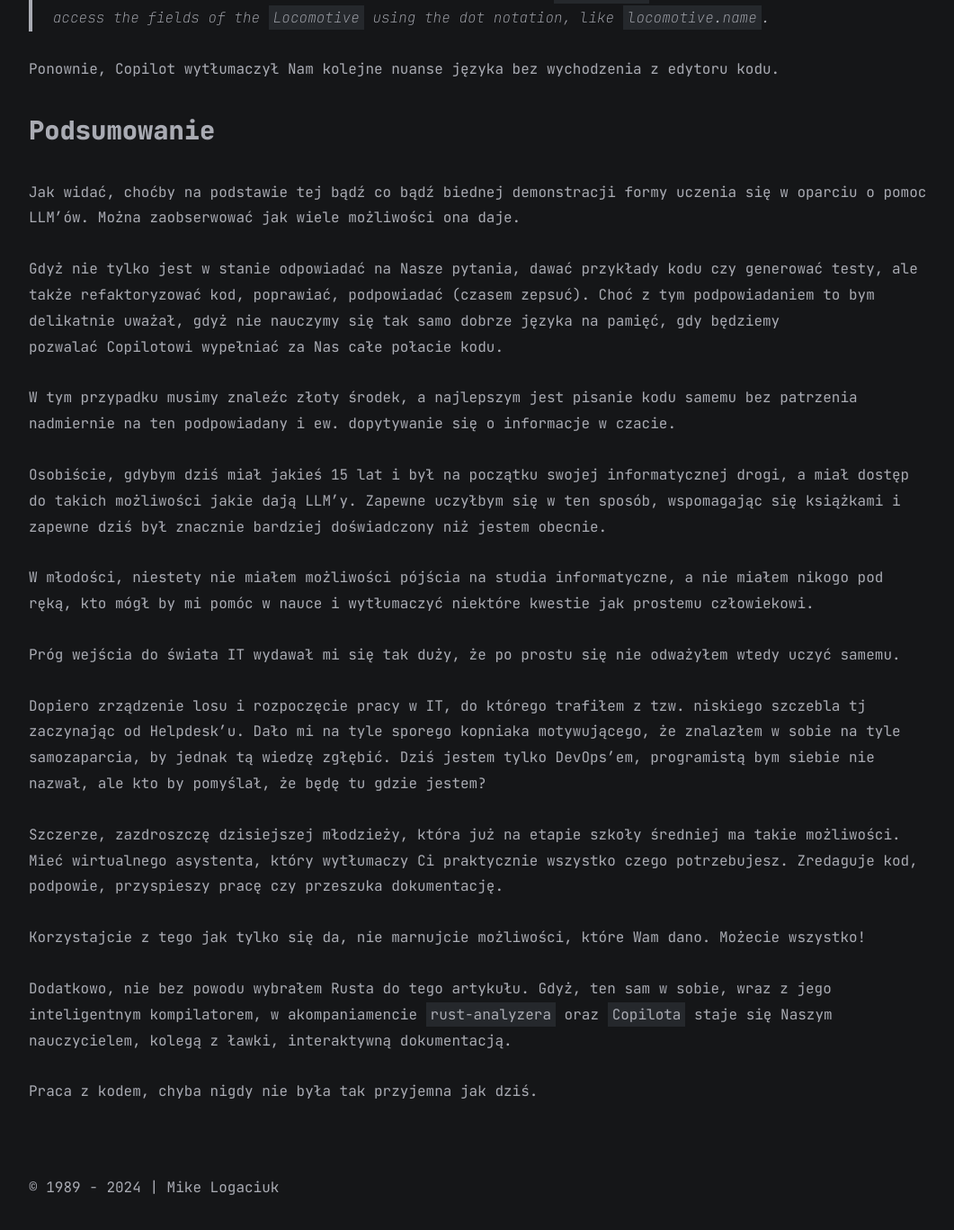
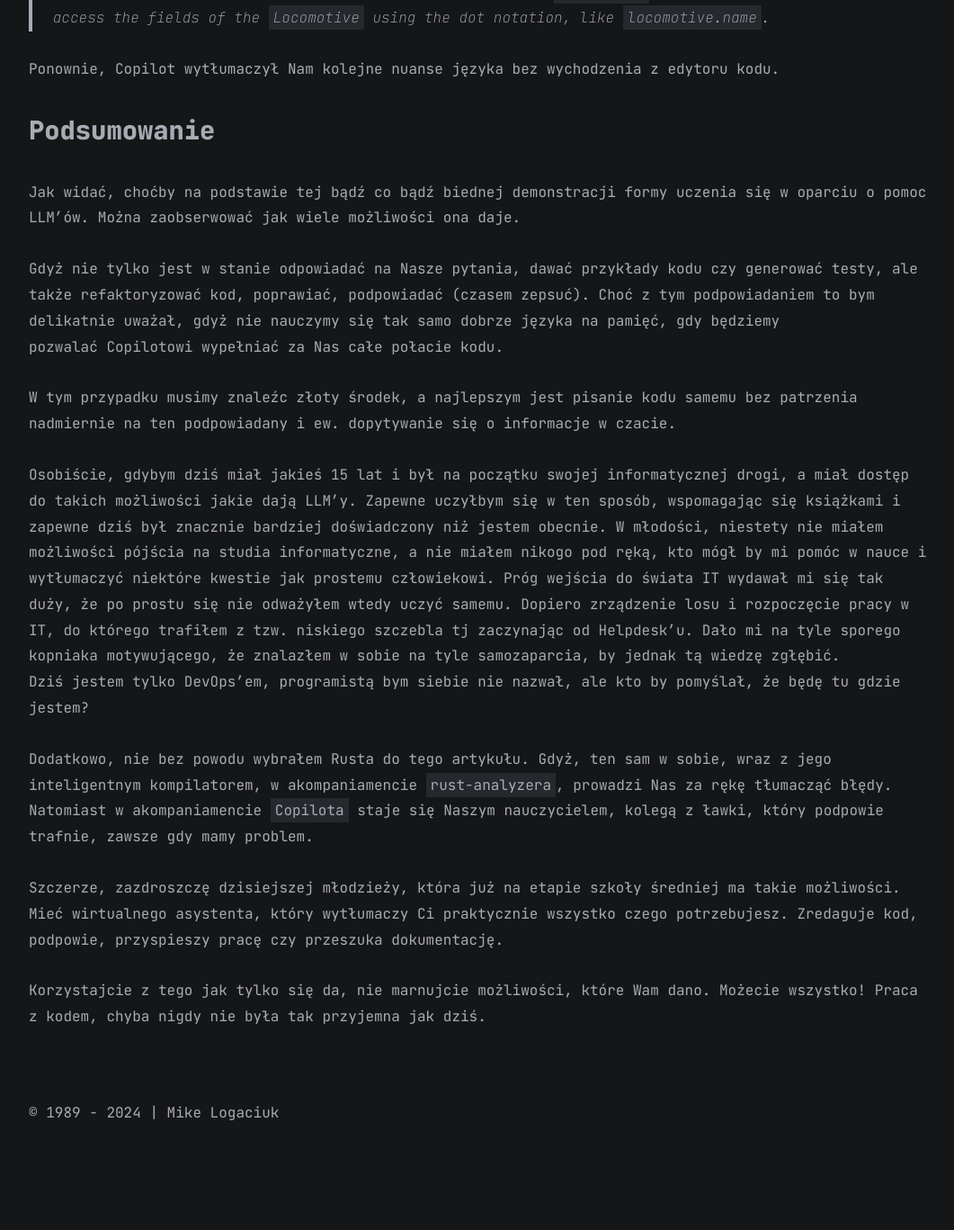
Before and after one commit to mikelogaciuk/mikelogaciuk.github.io, a Jekyll site: the page built from all_collections/_posts/2023-12-01-nauka-jezykow-programowania-z-copilotem.md, in a window 1280 px wide and 1400 px high, scrolled down 15359 px. Shown: the top 1367 px of the window at 90% size, without its empty margins (108-1169 px from the left). Built offline with Jekyll 4.4.1, drawn with Linux system fonts in a browser that asks for light colours; after the commit the page ends 16676 px from its top, so only the background shows below that.

Commit message:
Slight refactoring

```diff
--- a/all_collections/_posts/2023-12-01-nauka-jezykow-programowania-z-copilotem.md
+++ b/all_collections/_posts/2023-12-01-nauka-jezykow-programowania-z-copilotem.md
@@ -430,17 +430,13 @@ W tym przypadku musimy znaleźc złoty środek, a najlepszym jest pisanie kodu s
 
 Osobiście, gdybym dziś miał jakieś 15 lat i był na początku swojej informatycznej drogi, a miał dostęp do takich możliwości jakie dają LLM'y.
 Zapewne uczyłbym się w ten sposób, wspomagając się książkami i zapewne dziś był znacznie bardziej doświadczony niż jestem obecnie.
+W młodości, niestety nie miałem możliwości pójścia na studia informatyczne, a nie miałem nikogo pod ręką, kto mógł by mi pomóc w nauce i wytłumaczyć niektóre kwestie jak prostemu człowiekowi.
+Próg wejścia do świata IT wydawał mi się tak duży, że po prostu się nie odważyłem wtedy uczyć samemu.
+Dopiero zrządzenie losu i rozpoczęcie pracy w IT, do którego trafiłem z tzw. niskiego szczebla tj zaczynając od Helpdesk'u. Dało mi na tyle sporego kopniaka motywującego, że znalazłem w sobie na tyle samozaparcia, by jednak tą wiedzę zgłębić. Dziś jestem tylko DevOps'em, programistą bym siebie nie nazwał, ale kto by pomyślał, że będę tu gdzie jestem?
 
-W młodości, niestety nie miałem możliwości pójścia na studia informatyczne, a nie miałem nikogo pod ręką, kto mógł by mi pomóc w nauce i wytłumaczyć niektóre kwestie jak prostemu człowiekowi.
-
-Próg wejścia do świata IT wydawał mi się tak duży, że po prostu się nie odważyłem wtedy uczyć samemu.
-
-Dopiero zrządzenie losu i rozpoczęcie pracy w IT, do którego trafiłem z tzw. niskiego szczebla tj zaczynając od Helpdesk'u. Dało mi na tyle sporego kopniaka motywującego, że znalazłem w sobie na tyle samozaparcia, by jednak tą wiedzę zgłębić. Dziś jestem tylko DevOps'em, programistą bym siebie nie nazwał, ale kto by pomyślał, że będę tu gdzie jestem?
+Dodatkowo, nie bez powodu wybrałem Rusta do tego artykułu. Gdyż, ten sam w sobie, wraz z jego inteligentnym kompilatorem, w akompaniamencie `rust-analyzera`, prowadzi Nas za rękę tłumacząć błędy.
+Natomiast w akompaniamencie `Copilota` staje się Naszym nauczycielem, kolegą z ławki, który podpowie trafnie, zawsze gdy mamy problem.
 
 Szczerze, zazdroszczę dzisiejszej młodzieży, która już na etapie szkoły średniej ma takie możliwości. Mieć wirtualnego asystenta, który wytłumaczy Ci praktycznie wszystko czego potrzebujesz. Zredaguje kod, podpowie, przyspieszy pracę czy przeszuka dokumentację.
 
-Korzystajcie z tego jak tylko się da, nie marnujcie możliwości, które Wam dano. Możecie wszystko!
-
-Dodatkowo, nie bez powodu wybrałem Rusta do tego artykułu. Gdyż, ten sam w sobie, wraz z jego inteligentnym kompilatorem, w akompaniamencie `rust-analyzera` oraz `Copilota` staje się Naszym nauczycielem, kolegą z ławki, interaktywną dokumentacją.
-
-Praca z kodem, chyba nigdy nie była tak przyjemna jak dziś.
+Korzystajcie z tego jak tylko się da, nie marnujcie możliwości, które Wam dano. Możecie wszystko! Praca z kodem, chyba nigdy nie była tak przyjemna jak dziś.
```
